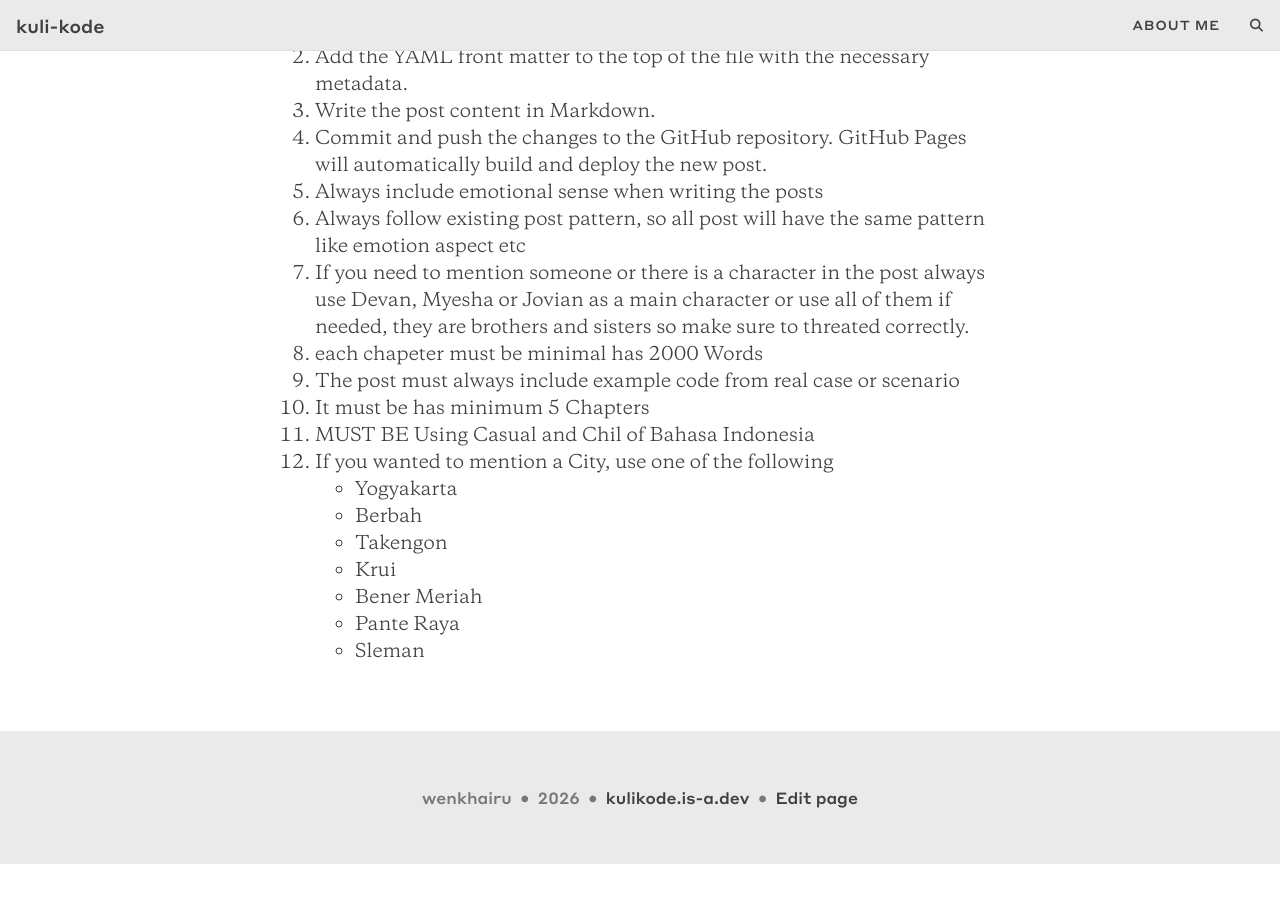
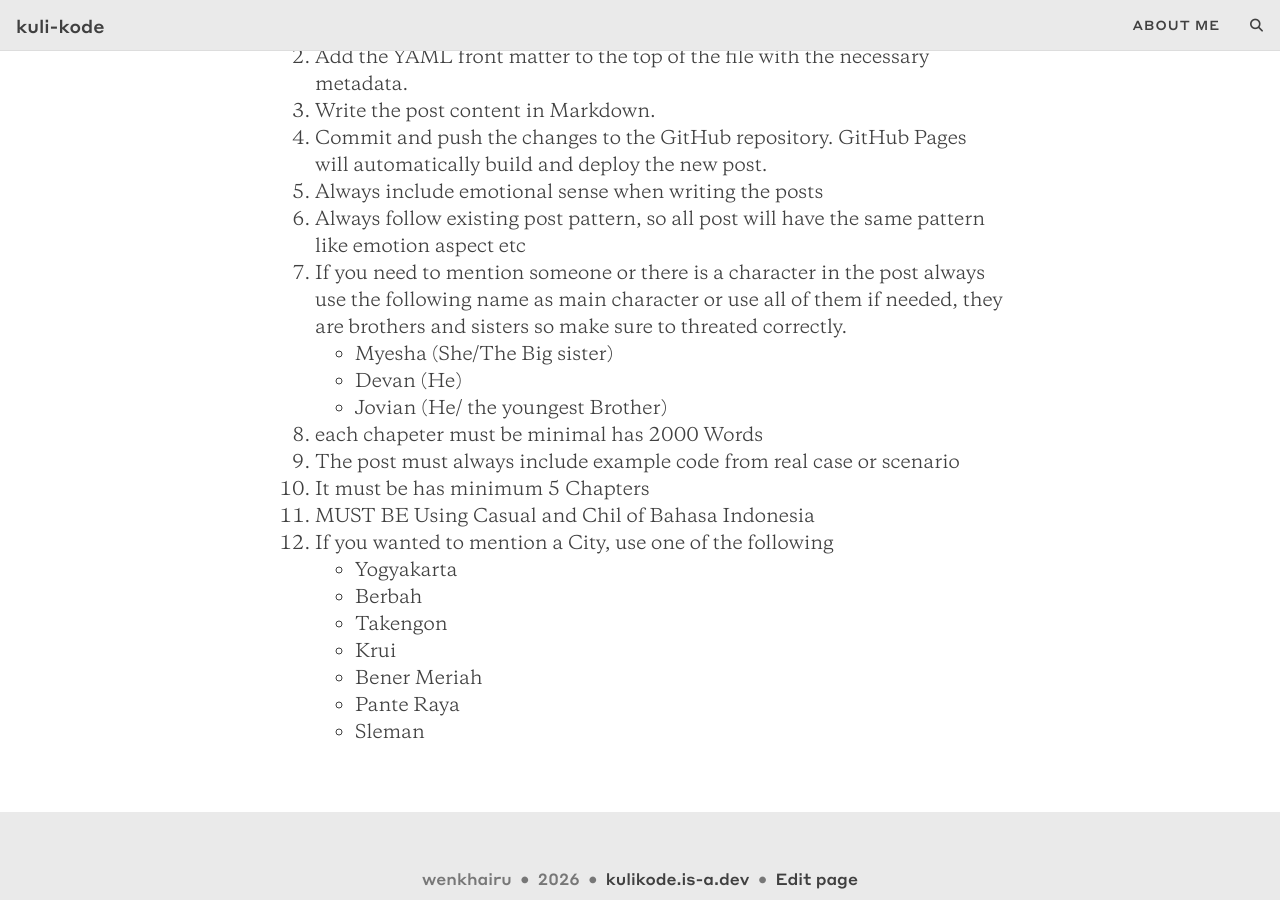
Before and after one commit to khairu-aqsara/khairu-aqsara.github.io, a Jekyll site: the page built from GEMINI.md, in a window 1280 px wide and 900 px high, scrolled down 1781 px. Built offline with Jekyll 4.4.1, drawn with Linux system fonts in a browser that asks for light colours; our own code applies the rules of GitHub Pages for plain Markdown files; comment, search, counter and statistics services are not loaded; before the commit the page ends 2645 px from its top, so only the background shows below that.

```diff
--- a/GEMINI.md
+++ b/GEMINI.md
@@ -53,7 +53,11 @@ To add a new blog post:
 4.  Commit and push the changes to the GitHub repository. GitHub Pages will automatically build and deploy the new post.
 5.  Always include emotional sense when writing the posts
 6.  Always follow existing post pattern, so all post will have the same pattern like emotion aspect etc
-7.  If you need to mention someone or there is a character in the post always use Devan, Myesha or Jovian as a main character or use all of them if needed, they are brothers and sisters so make sure to threated correctly.
+7.  If you need to mention someone or there is a character in the post always use the following name as main character or use all of them if needed,
+they are brothers and sisters so make sure to threated correctly.
+    - Myesha (She/The Big sister)
+    - Devan (He)
+    - Jovian (He/ the youngest Brother)
 8.  each chapeter must be minimal has 2000 Words
 9.  The post must always include example code from real case or scenario
 10. It must be has minimum 5 Chapters
```
